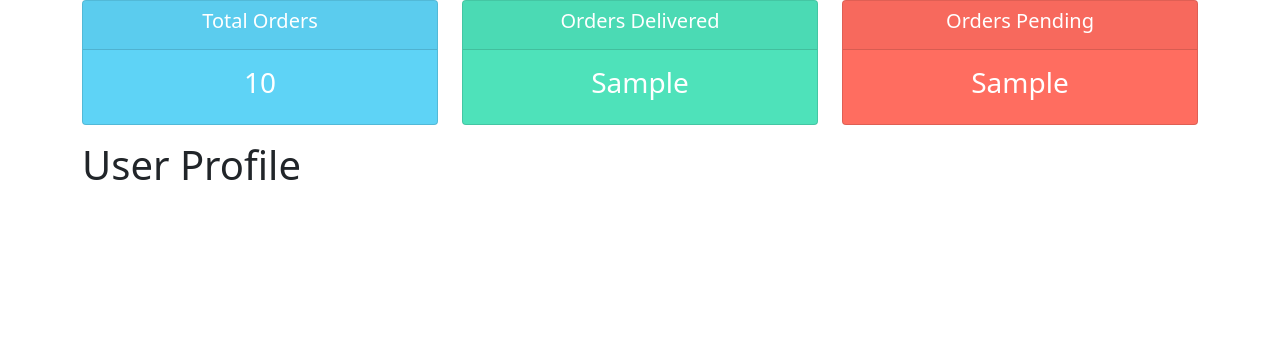
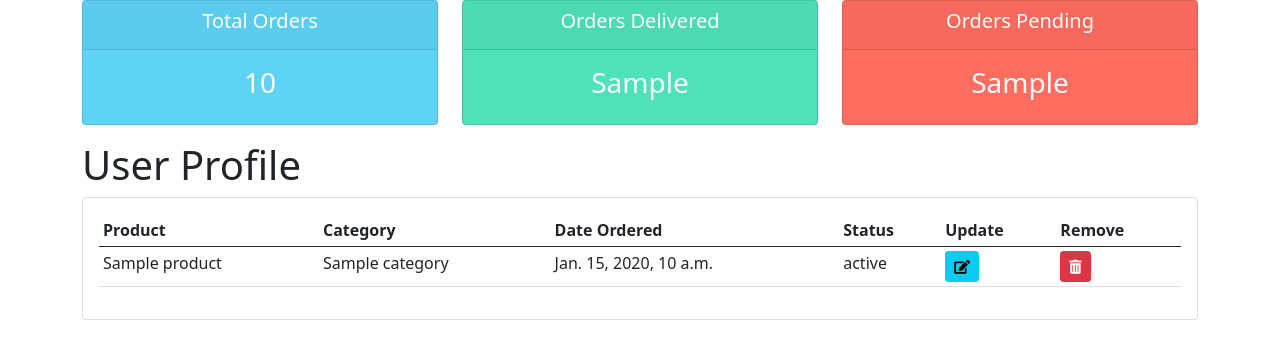
Before and after one commit to tavoxr/django-crm, a Django app: template accounts/templates/accounts/pages/user.html in a window 1280 px wide. Shown: the part 66-425 px from the top of the page. Run offline with Django 3.2, Linux system fonts and the light colour scheme; the template is opened without the code that fills it: most values are stand-ins (such as "Sample title", 1, 10 or a date in 2020).

Commit message:
user profile

```diff
--- a/accounts/models/customer.py
+++ b/accounts/models/customer.py
@@ -1,7 +1,8 @@
 from django.db import models
-
+from django.contrib.auth.models import User
 
 class Customer(models.Model):
+    user = models.OneToOneField(User, null=True, on_delete= models.CASCADE)
     name =  models.CharField(max_length=200, null=True)
     phone = models.CharField(max_length=100, null=True)
     email = models.CharField(max_length=150, null=True)
--- a/accounts/templates/accounts/pages/user.html
+++ b/accounts/templates/accounts/pages/user.html
@@ -4,4 +4,42 @@
 {% include 'accounts/components/status.html' %}
 
 <h1>User Profile</h1>
+
+<div class="row">
+	<div class="col-12">
+		<div class="card card-body">
+            <div class="table-responsive">
+
+
+			<table class="table table-sm">
+				<tr>
+					<th>Product</th>
+					<th>Category</th>
+					<th>Date Ordered</th>
+					<th>Status</th>
+					<th>Update</th>
+					<th>Remove</th>
+				</tr>
+
+
+
+                <tbody>
+                    {% for order in customerOrders %}
+                        <tr>
+
+                            <td>{{order.product.name}}</td>
+                            <td>{{order.product.category}}</td>
+                            <td>{{order.date_created}}</td>
+                            <td>{{order.status}}</td>
+                            <td><a href="{% url 'edit_order' order.id %}" class="btn btn-info btn-sm"><i class="fas fa-edit"></i></a></td>
+                            <td><a href="{% url 'delete_order'  order.id %}" class="btn btn-danger btn-sm"><i class="fas fa-trash-alt"></i></a></td>
+                        </tr>
+
+                    {% endfor %}
+                </tbody>
+
+			</table>
+        </div>
+		</div>
+	</div>
 {% endblock %}
--- a/accounts/viewsets/register.py
+++ b/accounts/viewsets/register.py
@@ -1,3 +1,4 @@
+from accounts.models.customer import Customer
 from django.shortcuts import render, redirect
 from django.contrib.auth.forms import UserCreationForm
 from ..forms.CreateUserForm import CreateUserForm
@@ -19,6 +20,9 @@ def registerPage(request):
 
             group = Group.objects.get(name = 'customer')
             user.groups.add(group)
+            Customer.objects.create(
+                user = user,
+                )
 
             messages.success(request, 'Account was created for ' + username)
 
```
Also changed, not shown: accounts/viewsets/userPage.py (+15 -4 lines), accounts/migrations/0003_customer_user.py (added).
